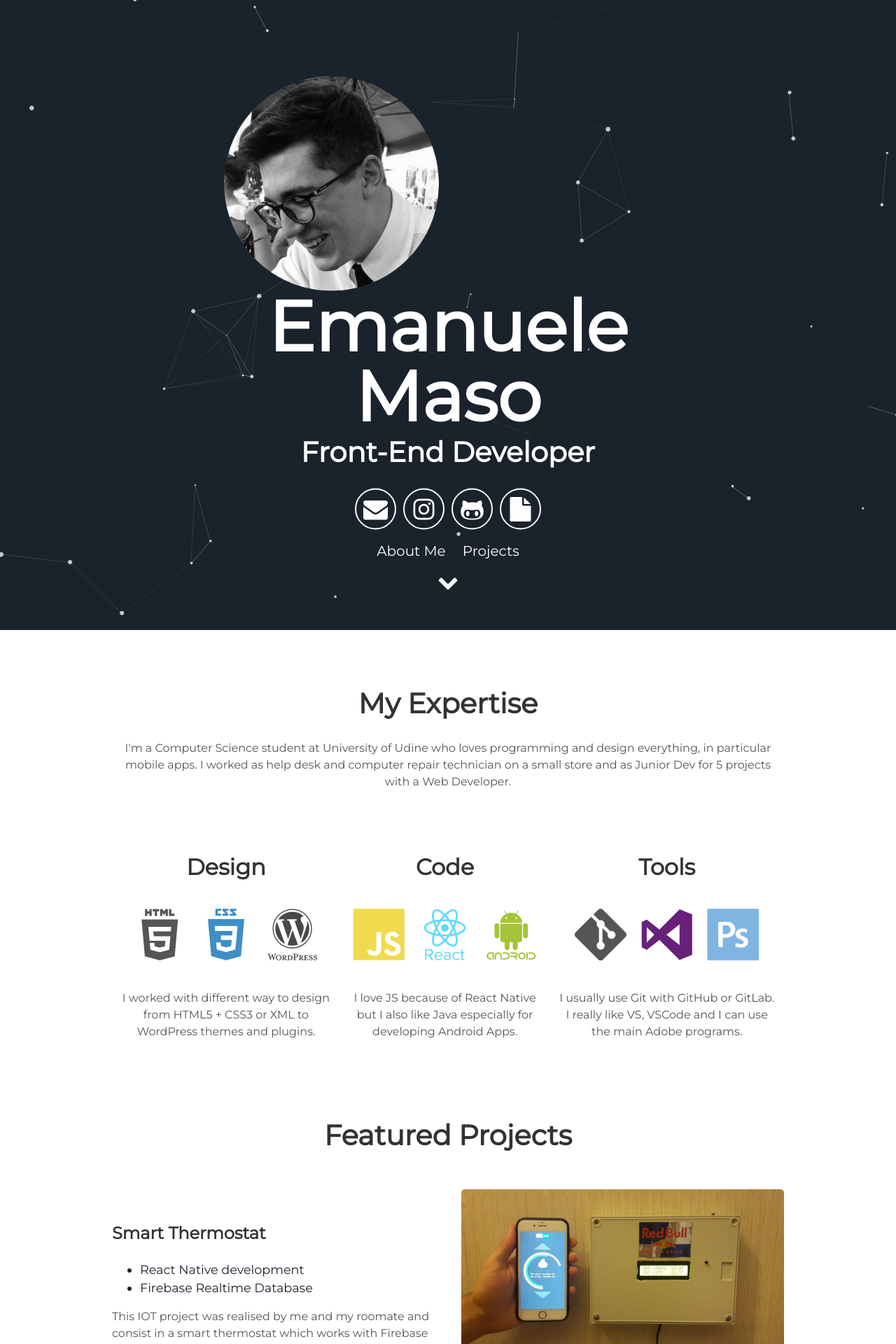
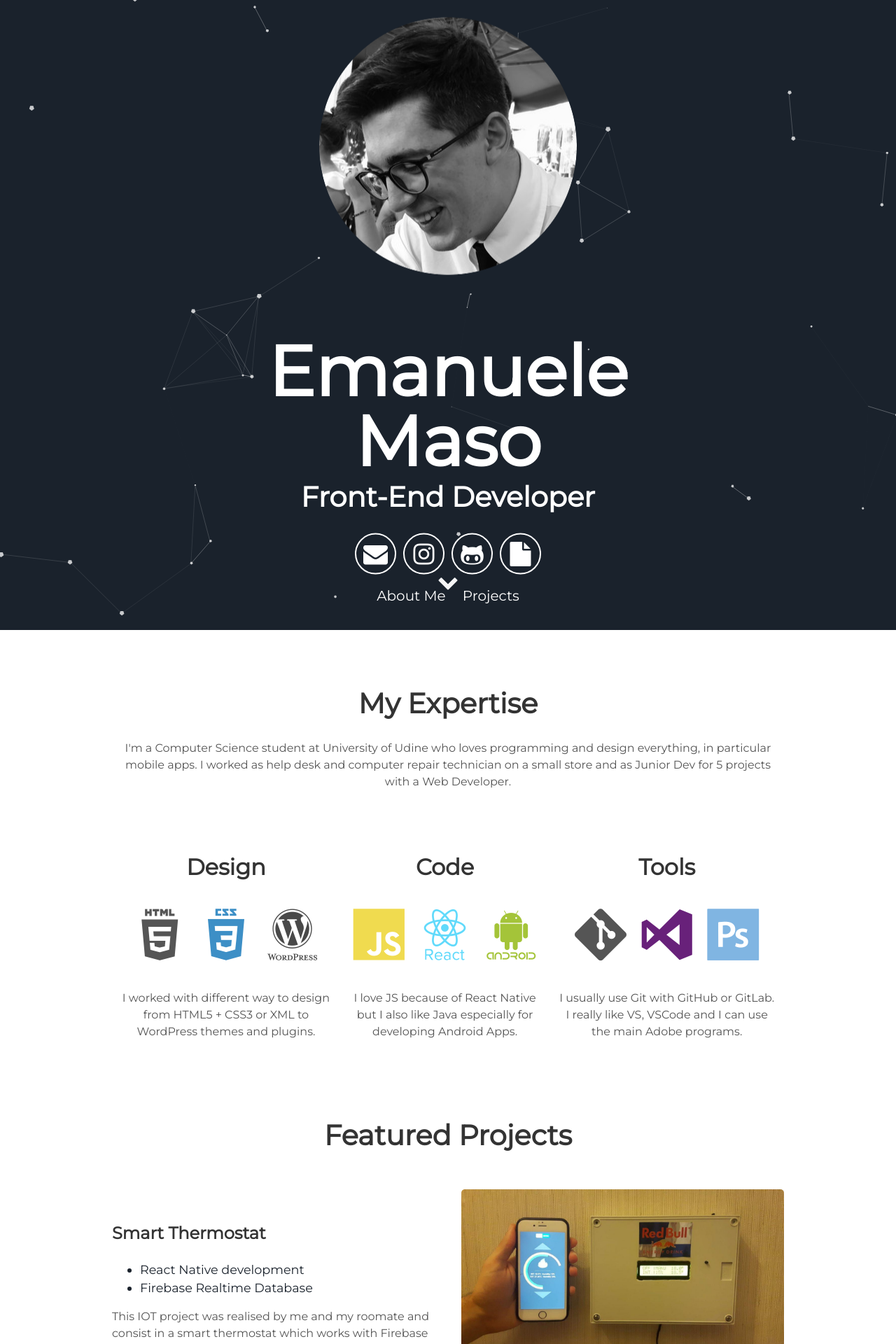
Before and after one commit to ClarkStoro/clarkstoro.github.io, a Jekyll site: the page built from index.html, in a window 1280 px wide. Shown: the top 1920 px of the page at 70% size. Built offline with Jekyll 4.4.1, drawn with Linux system fonts in a browser that asks for light colours.

Commit message:
Update header.html

```diff
--- a/_includes/header.html
+++ b/_includes/header.html
@@ -1,10 +1,10 @@
 <div id="particles-js">
   <div class="header">
-    <div class="user-projects">
-      <div class="images-left">
+
+      <div class="images-center">
         <img alt="ema" src="{{ "/assets/img/EmanueleMaso.png" | prepend: site.baseurl }}" />
       </div>
-    </div>
+
       <h1>
         <span class="site-title">{{site.username}}</span>
         <span class="site-description">{{site.user_title}}</span>
```
